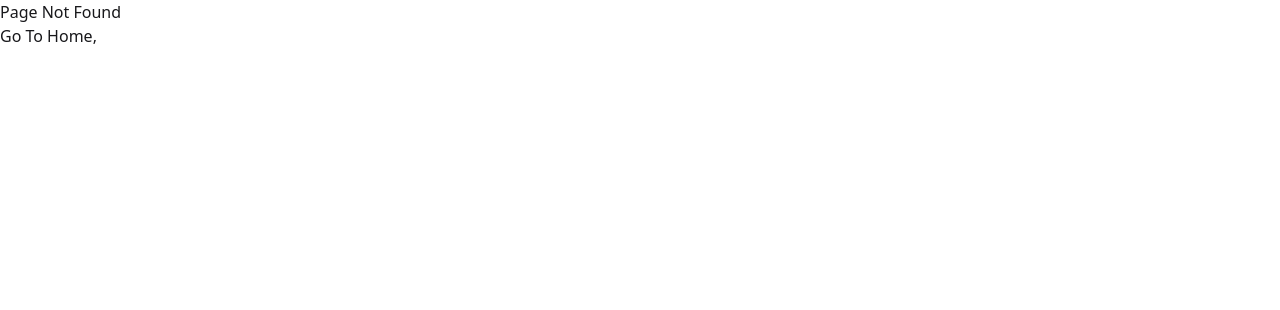
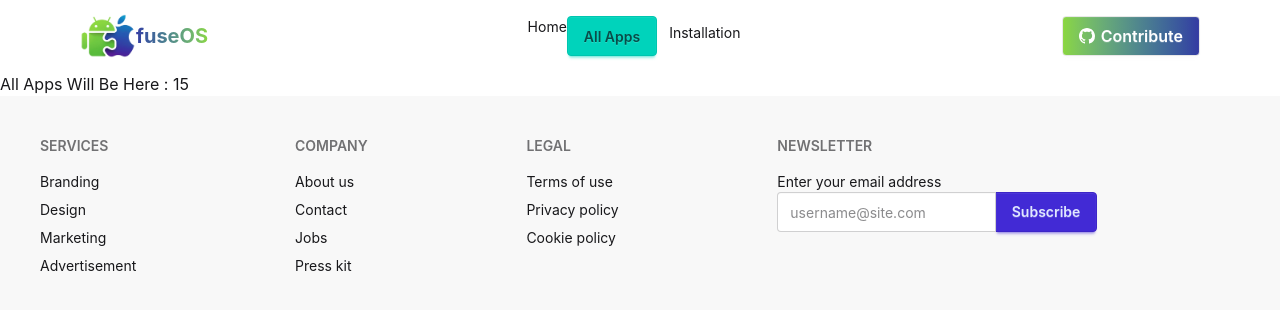
Before and after one commit to shamim1202/fuseOS, a React (Vite) app: page /apps in a window 1280 px wide. Before the commit this address had no page. Shown: the top 310 px of the page. Built offline with nearby package versions, Linux system fonts and the light colour scheme.

Commit message:
update code

```diff
--- a/src/Routes/Routes.jsx
+++ b/src/Routes/Routes.jsx
@@ -1,4 +1,5 @@
 import { createBrowserRouter } from "react-router";
+import AllApps from "../pages/AllApps/AllApps";
 import ErrorPage from "../pages/ErrorPage/ErrorPage";
 import Home from "../pages/Home/Home";
 import Root from "../pages/Root/Root";
@@ -14,6 +15,11 @@ export const router = createBrowserRouter([
         path: "/",
         loader: ()=>fetch("apps.json"),
         Component: Home,
+      },
+      {
+        path: "/apps",
+        loader: ()=> fetch("mainApps.json"),
+        Component: AllApps
       }
     ],
   },
--- /dev/null
+++ b/src/Utilities/ConvertDownload.js
@@ -0,0 +1,12 @@
+function formatDownloads(num) {
+  if (num >= 1_000_000_000) {
+    return (num / 1_000_000_000).toFixed(1).replace(/\.0$/, "") + "B";
+  } else if (num >= 1_000_000) {
+    return (num / 1_000_000).toFixed(1).replace(/\.0$/, "") + "M";
+  } else if (num >= 1_000) {
+    return (num / 1_000).toFixed(1).replace(/\.0$/, "") + "K";
+  }
+  return num.toString();
+}
+
+export { formatDownloads };
--- a/src/components/Navbar/Navbar.jsx
+++ b/src/components/Navbar/Navbar.jsx
@@ -5,15 +5,17 @@ import logo from "../../assets/fuseOS-logo.png";
 const Navbar = () => {
   const links = (
     <>
-      <li>
-        <a>Home</a>
-      </li>
-      <li>
-        <a>Apps</a>
-      </li>
-      <li>
-        <a>Installation</a>
-      </li>
+      <Link to="/">
+        <li>Home</li>
+      </Link>
+      <Link to="/apps">
+        <li><button className="btn btn-accent">All Apps</button></li>
+      </Link>
+      <Link to="/installation">
+        <li>
+          <a>Installation</a>
+        </li>
+      </Link>
     </>
   );
 
@@ -45,10 +47,7 @@ const Navbar = () => {
             {links}
           </ul>
         </div>
-        <Link
-          to="/"
-          className="flex flex-row items-center justify-center"
-        >
+        <Link to="/" className="flex flex-row items-center justify-center">
           <img className="w-10 md:w-14" src={logo} alt="" srcset="" />
           <span className="md:text-xl font-bold bg-linear-to-r from-[#353BA2] to-[#8AD63F] bg-clip-text text-transparent">
             fuseOS
--- a/src/components/TrendingApp/TrendingApp.jsx
+++ b/src/components/TrendingApp/TrendingApp.jsx
@@ -1,5 +1,6 @@
 import { FaStar } from "react-icons/fa";
 import { RiDownload2Line } from "react-icons/ri";
+import { formatDownloads } from "../../Utilities/ConvertDownload";
 
 const TrendingApp = ({ app }) => {
   const {title, ratingAvg, downloads} = app
@@ -18,7 +19,7 @@ const TrendingApp = ({ app }) => {
         </h2>
         <div className="flex items-center justify-between text-sm md:text-base font-semibold">
           <div className="flex items-center justify-center gap-2 md:py-1 px-3 md:px-4 rounded bg-[#f1f5e8] text-[#00d390]">
-            <RiDownload2Line /> {downloads}
+            <RiDownload2Line /> {formatDownloads(downloads)}
           </div>
           <div className="flex items-center justify-center gap-2 md:py-1 px-3 md:px-4 rounded bg-[#fff0e1] text-[#ff8811]">
             <FaStar /> {ratingAvg}
--- a/src/components/TrendingApps/TrendingApps.jsx
+++ b/src/components/TrendingApps/TrendingApps.jsx
@@ -1,3 +1,4 @@
+import { Link } from "react-router";
 import TrendingApp from "../TrendingApp/TrendingApp";
 
 const TrendingApps = ({ appsData }) => {
@@ -18,7 +19,9 @@ const TrendingApps = ({ appsData }) => {
         ))}
       </div>
 
-      <button className="btn btn-primary">Show All</button>
+      <Link to="/apps" className="flex items-center justify-center">
+        <button className="btn btn-primary">Show All</button>
+      </Link>
     </div>
   );
 };
--- /dev/null
+++ b/src/pages/AllApps/AllApps.jsx
@@ -0,0 +1,13 @@
+import { useLoaderData } from "react-router";
+
+const AllApps = () => {
+
+  const appsData = useLoaderData()
+  return (
+    <div>
+      All Apps Will Be Here : {appsData.length}
+    </div>
+  );
+};
+
+export default AllApps;
```
